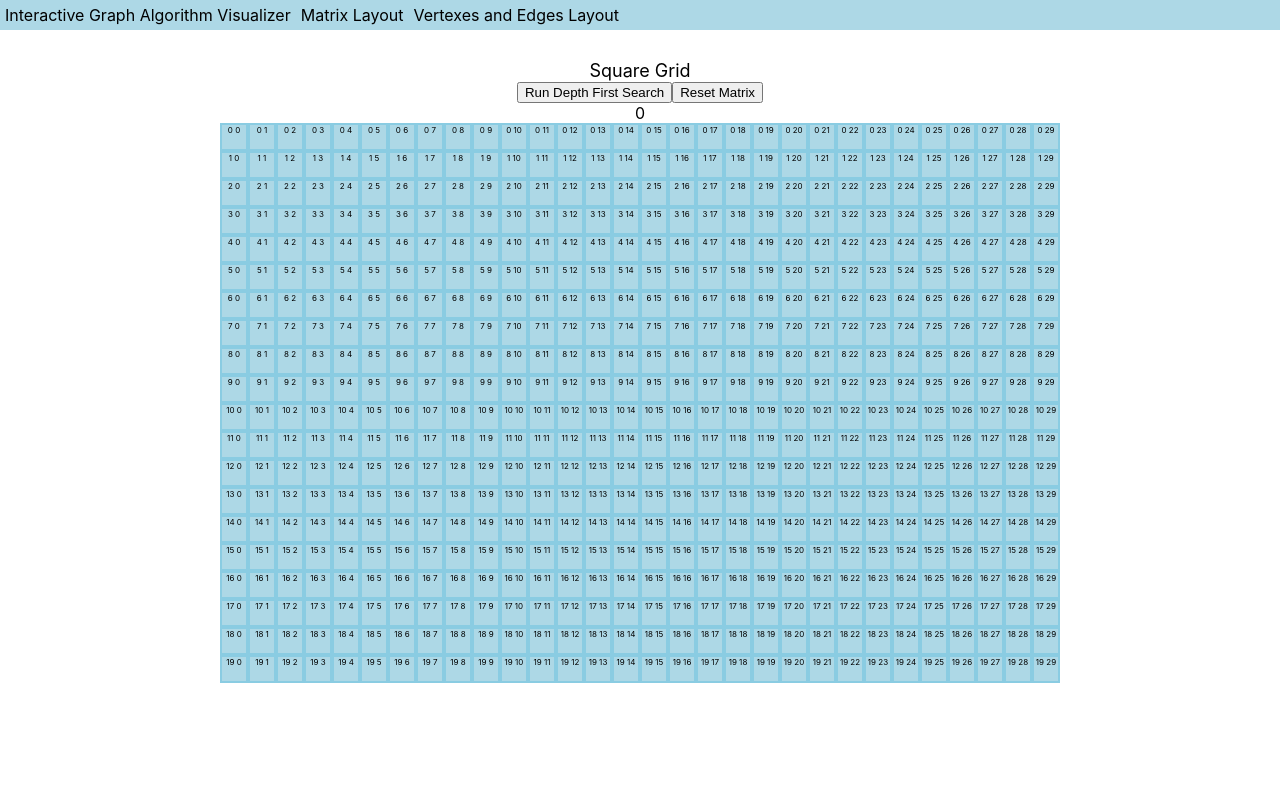
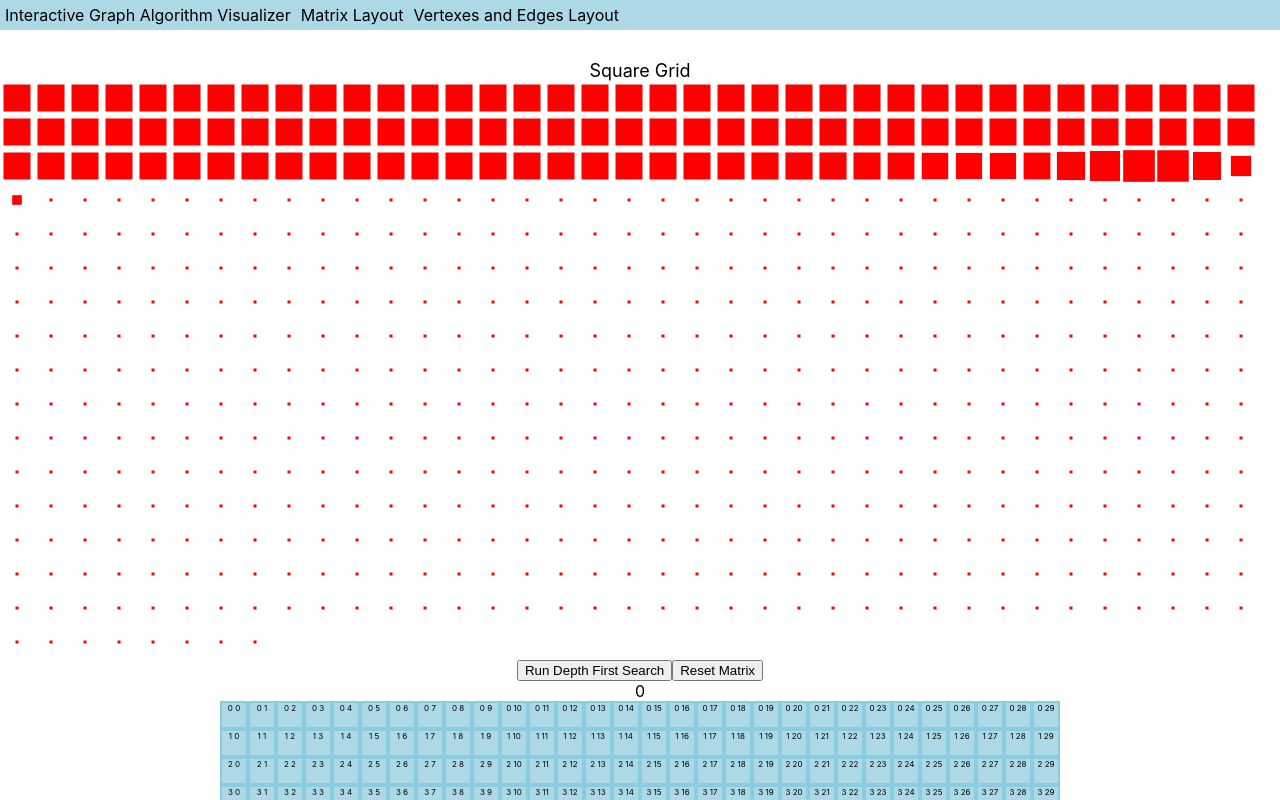
Before and after one commit to DanielJDupont/graph-algos, a Next.js app: page / in a window 1280 px wide. Shown: the top 800 px of the page. Built offline with nearby package versions, Linux system fonts and the light colour scheme.

Commit message:
re-wrote anime.js wrapper library to have cleaner code and to remove type errors

```diff
--- /dev/null
+++ b/components/matrix/anime.tsx
@@ -0,0 +1,78 @@
+import React, { Fragment, Component } from 'react';
+import { AnimeProps } from './index.dataTypes';
+import anime from 'animejs';
+
+if (typeof window !== 'undefined') {
+  const animejs = require('animejs');
+}
+
+const PREFIX = '__anime__';
+
+export class Anime extends Component {
+  props: AnimeProps;
+
+  targets: any[];
+  targetRefs: any[];
+  anime: any;
+
+  constructor(props: AnimeProps) {
+    super(props);
+
+    // Current Anime DOM Targets
+    this.targets = [];
+    this.targetRefs = [];
+    this.anime = null;
+  }
+
+  componentDidMount() {
+    this.createAnime();
+  }
+
+  componentDidUpdate() {
+    this.createAnime();
+  }
+
+  createAnime = () => {
+    let props = this.props;
+    if (this.targets.length > 0 && this.anime !== undefined) {
+      anime.remove(this.targets);
+    }
+
+    this.targets = [];
+    for (let ref of this.targetRefs) {
+      if (ref.current) {
+        this.targets.push(ref.current);
+      }
+    }
+
+    let animeProps = { ...props, targets: this.targets };
+    delete animeProps.children;
+    delete animeProps.svg;
+    this.anime = anime(animeProps);
+  };
+
+  // Render children, and their diffs until promise of anime finishes.
+  render() {
+    const children = Array.isArray(this.props.children)
+      ? this.props.children
+      : [this.props.children];
+    const refs = this.targetRefs;
+
+    return (
+      <Fragment>
+        {children.map((child, i) => {
+          refs.push(React.createRef());
+          const El = this.props.svg ? 'g' : 'div';
+          return (
+            <El ref={refs[refs.length - 1]} key={`${PREFIX}${i}`}>
+              {child}
+            </El>
+          );
+        })}
+      </Fragment>
+    );
+  }
+}
+
+export default Anime;
+export { anime };
--- a/components/matrix/index.module.scss
+++ b/components/matrix/index.module.scss
@@ -1,3 +1,15 @@
+.red {
+  width: 30px;
+  height: 30px;
+  margin: 2px;
+  background-color: red;
+}
+
+.container {
+  display: flex;
+  flex-wrap: wrap;
+}
+
 .matrixContainer {
   display: flex;
   flex-direction: column;
--- a/components/matrix/index.tsx
+++ b/components/matrix/index.tsx
@@ -1,5 +1,7 @@
-import { useState } from 'react';
+import { useState, useRef, useEffect } from 'react';
 import clsx from 'clsx';
+import anime from 'animejs';
+import Anime from './anime';
 
 import styles from './index.module.scss';
 
@@ -14,6 +16,8 @@ export const Matrix = () => {
       }))
     )
   );
+
+  useEffect(() => {}, []);
 
   const resetMatrix = () => {
     setProcessList([]);
@@ -60,6 +64,18 @@ export const Matrix = () => {
     <div className={styles.matrixContainer}>
       <div className={styles.matrixTitle}>Square Grid</div>
 
+      <div className={styles.container}>
+        <Anime
+          className={styles.container}
+          scale={[0.1, 0.9]}
+          delay={anime.stagger(50)}
+        >
+          {[...Array(600)].map(() => (
+            <div className={styles.red} />
+          ))}
+        </Anime>
+      </div>
+
       <div className={styles.buttonContainer}>
         <button onClick={() => depthFirstSearch(0, 0)}>
           Run Depth First Search
--- a/package.json
+++ b/package.json
@@ -8,9 +8,11 @@
     "start": "next start"
   },
   "dependencies": {
+    "animejs": "^3.2.1",
     "clsx": "^1.1.1",
     "next": "10.0.6",
     "react": "17.0.1",
+    "react-anime": "^3.0.3",
     "react-dom": "17.0.1",
     "sass": "^1.32.7"
   },
```
Also changed, not shown: components/matrix/index.dataTypes.ts (+94 -0 lines), 1 other file (tests, documents, lock files or other folders).
